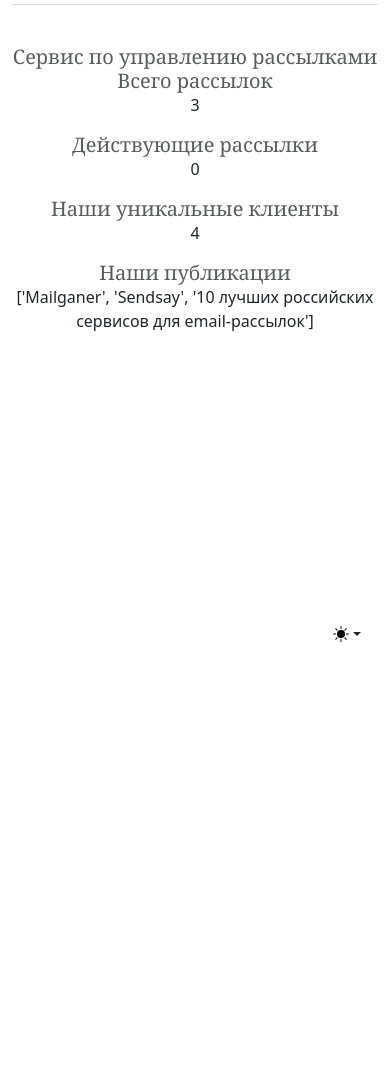
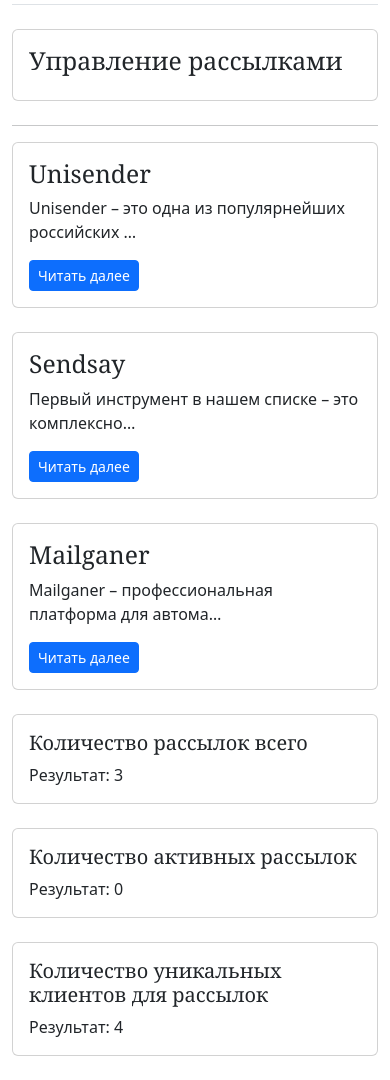
Before and after one commit to vadimcola/sending-email, a Django app: page / in a window 390 px wide; the page is wider, and only the part inside the window is pictured. Shown: the part 173-1253 px from the top of that part. Before the commit the page ends 815 px from the top of that part, so only its background shows below. Run offline with Django 4.2, Linux system fonts and the light colour scheme; data comes from the database, SQL or seed files in the repository; both versions use the stored data as it was after the commit; some libraries are stand-ins or nearby versions.

Commit message:
Без коментариев

```diff
--- a/blog/templates/blog/blog_list.html
+++ b/blog/templates/blog/blog_list.html
@@ -10,7 +10,7 @@
               </div>
               <div class="card-body">
                 <img class="img-thumbnail"
-                     src="{{ object.picture }}"
+                     src="{{ object.picture|upload_media }}"
                      alt="Thumbnail image">
                 <ul class="list-unstyled mt-3 mb-4">
                   <li>{{ object.content}}</li>
--- a/blog/urls.py
+++ b/blog/urls.py
@@ -1,10 +1,12 @@
 from django.urls import path
 
 from blog.apps import BlogConfig
-from blog.views import BlogListViews
+from blog.views import BlogListViews, BlogDetailView
 
 app_name = BlogConfig.name
 
 urlpatterns = [
     path('', BlogListViews.as_view(), name='blog_list'),
+    path('<int:pk>', BlogDetailView.as_view(), name='blog_detail'),
+
 ]
--- a/mailing/templates/mailing/index.html
+++ b/mailing/templates/mailing/index.html
@@ -1,26 +1,55 @@
 {% extends 'mailing/base.html' %}
+{% load index_tags %}
 {% block content %}
-    <div class="row justify-content-center">
-    <h5 class="card-title text-muted text-center font-weight-bold"><br>Сервис по управлению рассылками<br></h5>
-    <h5 class="card-title text-muted"></h5>
-    <div class="container">
-        <div class="row">
-            <div class="col-sm-4">
-                <h5 class="card-title text-muted text-center font-weight-bold">Всего рассылок</h5>
-                <p class="text-center">{{ newsletters_count }}</p>
+<div class="container mt-4">
+    <div class="row">
+        <div class="col-md-8">
+            <div class="card mb-4">
+                <div class="card-body">
+                    <h2 class="card-title">Управление рассылками</h2>
+                </div>
             </div>
-            <div class="col-sm-4">
-                <h5 class="card-title text-muted text-center font-weight-bold">Действующие рассылки</h5>
-                <p class="text-center">{{ newsletters_count_run }}</p>
+
+            <hr>
+            {% get_random_articles as random_articles %}
+            {% for article in random_articles %}
+            <div class="card mb-4">
+
+                <div class="card-body">
+                    <h2 class="card-title">{{ article.title }}</h2>
+                    <p class="card-text">{{ article.content|truncatechars:50 }}</p>
+                    <a href="{% url 'blog:blog_detail' article.pk %}" class="btn btn-primary btn-sm">Читать далее</a>
+                </div>
             </div>
-            <div class="col-sm-4">
-                <h5 class="card-title text-muted text-center font-weight-bold">Наши уникальные клиенты</h5>
-                <p class="text-center">{{ unique_customers_count }}</p>
-            </div>
-            <div class="col-sm-4">
-                <h5 class="card-title text-muted text-center font-weight-bold">Наши публикации</h5>
-                <p class="text-center">{{ blog_posts }}</p>
-            </div>
+            {% endfor %}
+
+        </div>
+        <div class="col-md-4">
+            <!-- Боковая панель с информацией -->
+            <aside>
+                <div class="card mb-4">
+                    <div class="card-body">
+                        <h5 class="card-title">Количество рассылок всего</h5>
+                        <p class="card-text">Результат: {% total_mailing_number %}</p>
+                    </div>
+                </div>
+
+                <div class="card mb-4">
+                    <div class="card-body">
+                        <h5 class="card-title">Количество активных рассылок</h5>
+                        <p class="card-text">Результат: {% active_mailing_number %}</p>
+                    </div>
+                </div>
+
+                <div class="card mb-4">
+                    <div class="card-body">
+                        <h5 class="card-title">Количество уникальных клиентов для рассылок</h5>
+                        <p class="card-text">Результат: {% unique_customers_number %}</p>
+                    </div>
+                </div>
+            </aside>
         </div>
     </div>
+</div>
+
 {% endblock %}
--- /dev/null
+++ b/mailing/templatetags/index_tags.py
@@ -0,0 +1,40 @@
+from random import sample
+from django import template
+from blog.models import Blog
+from mailing.models import *
+
+
+register = template.Library()
+
+
+@register.simple_tag()
+def total_mailing_number():
+    return Setting.objects.count()
+
+
+@register.simple_tag()
+def active_mailing_number():
+    return Setting.objects.filter(mailing_status='active').count()
+
+
+@register.simple_tag()
+def unique_customers_number():
+    return Client.objects.distinct().count()
+
+
+@register.filter()
+def upload_media(image):
+    if image:
+        return f'/media/{image}'
+
+
+@register.simple_tag()
+def get_random_articles():
+    articles = Blog.objects.all()
+
+    if articles.count() >= 3:
+        random_articles = sample(list(articles), 3)
+    else:
+        random_articles = articles
+
+    return random_articles
--- a/mailing/views.py
+++ b/mailing/views.py
@@ -17,19 +17,8 @@
 
 class IndexView(generic.ListView):
     def get(self, request, *args, **kwargs):
-        newsletters_count = Setting.objects.count()  # получаем информацию об общем количестве рассылок
-        newsletters_count_run = Setting.objects.filter(
-            mailing_status='active').count()  # получаем информацию об количестве активных рассылок
-        unique_customers_count = Client.objects.annotate(num_newsletters=Count('client_name')).filter(
-            num_newsletters__gt=0).count()  # получаем информацию об уникальных клиентах
-        blog_posts = list(Blog.objects.order_by('?').values_list('title', flat=True)[
-                          :3])  # получаем три случайные публикации из блока
         context = {
             'title': 'Главная',
-            'newsletters_count': newsletters_count,
-            'newsletters_count_run': newsletters_count_run,
-            'unique_customers_count': unique_customers_count,
-            'blog_posts': blog_posts
         }
         return render(request, 'mailing/index.html', context)
 
```
Also changed, not shown: blog/templates/blog/blog_detail.html (added, +17 -0 lines), blog/views.py (+13 -1 lines), db.sqlite3, mailing/templatetags/__init__.py (added).
